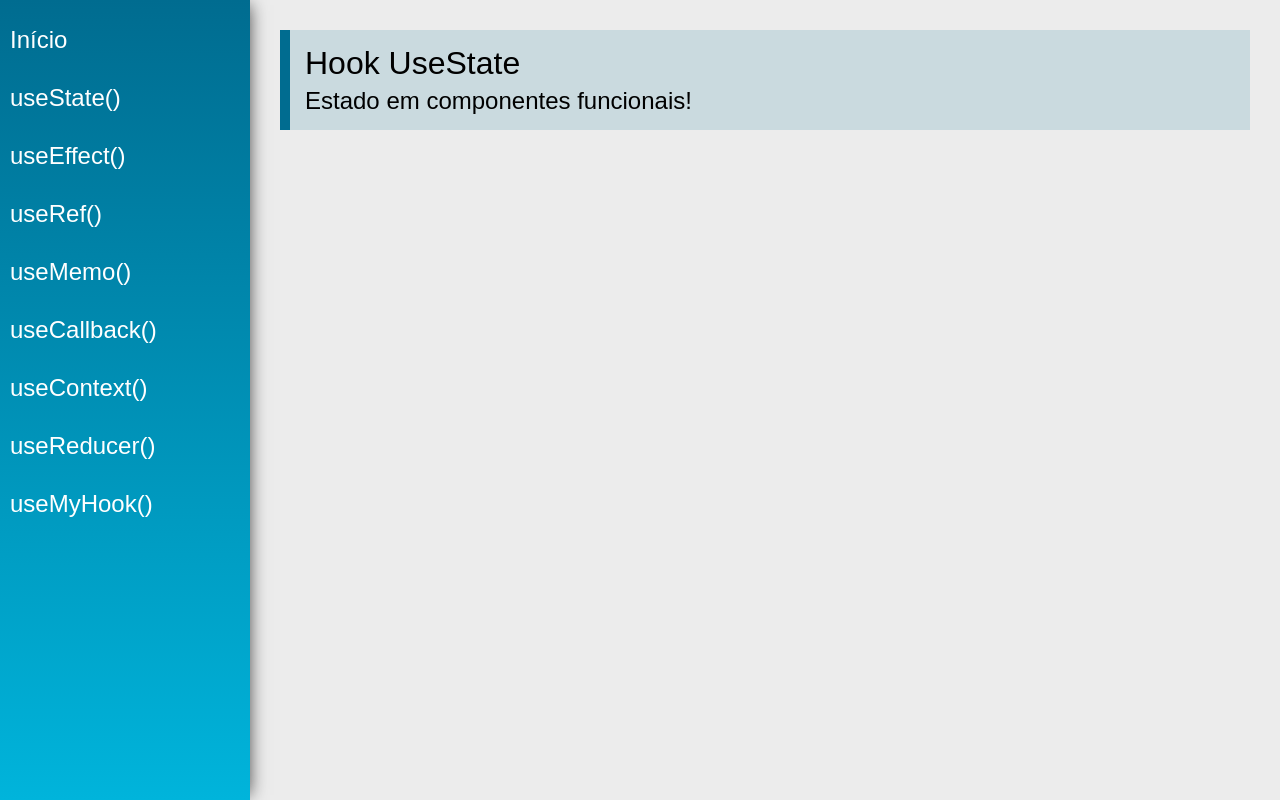
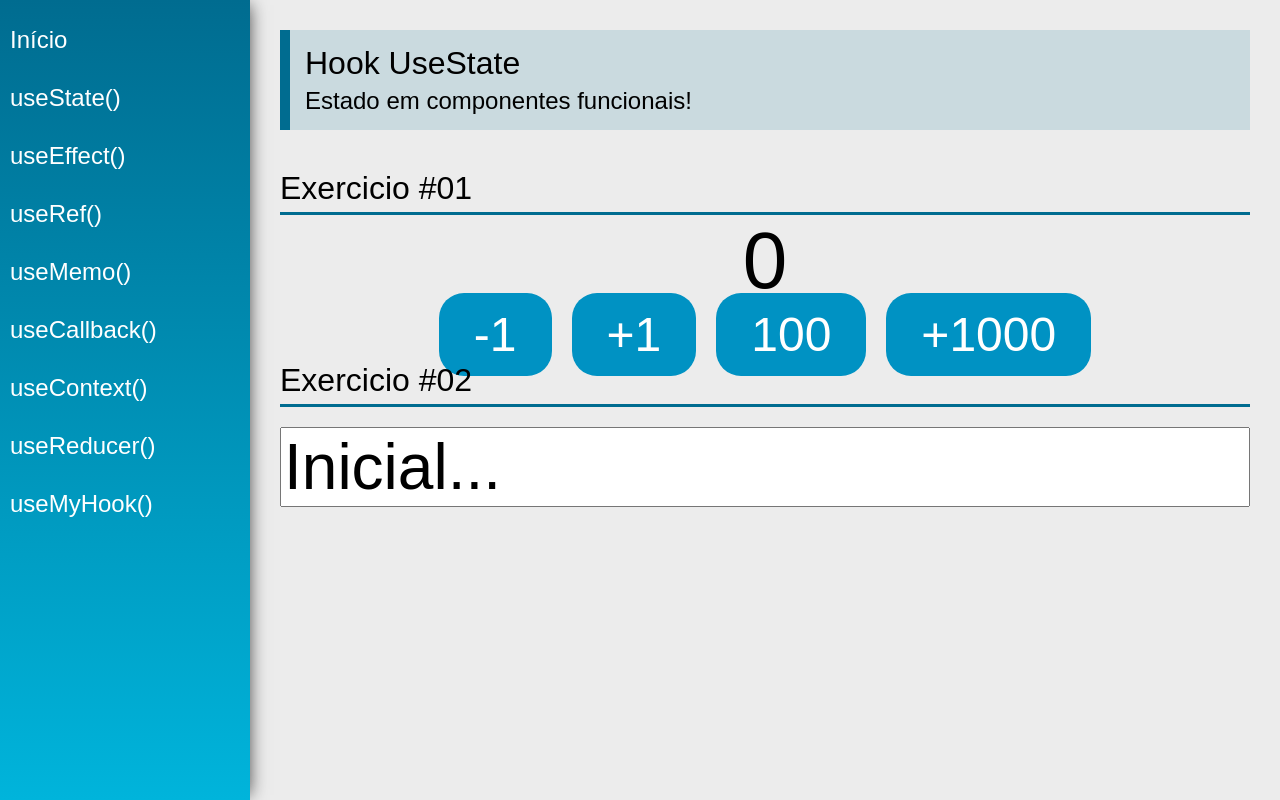
Before and after one commit to djavani/React-Hooks, a React (Create React App) app: page /useState in a window 1280 px wide. Built offline with nearby package versions, Linux system fonts and the light colour scheme.

Commit message:
UseEffect e UseState

```diff
--- a/src/views/examples/UseEffect.jsx
+++ b/src/views/examples/UseEffect.jsx
@@ -1,13 +1,61 @@
-import React from 'react'
+import React, { useState } from 'react'
+import { useEffect } from 'react'
 import PageTitle from '../../components/layout/PageTitle'
+import SectionTitle from './../../components/layout/SectionTitle';
+
+
+function calcFatorial(num) {
+    const n = parseInt(num)
+    if (n < 0) return -1
+    if (n === 0) return 1
+    return calcFatorial(n - 1) * n
+}
 
 const UseEffect = (props) => {
+
+    // Ex #01
+    const [number, setNumber] = useState(1)
+    const [fatorial, setFatorial] = useState(1)
+
+    useEffect(function () {
+        setFatorial(calcFatorial(number))
+    }, [number])
+
+
+    useEffect(function () {
+        document.title = fatorial > 10000000 ? 'Eita Doido!' : 'Tá de  Boa'
+    }, [fatorial])
+
+    // Ex #02
+    const [status, setStatus] = useState("Impar")
+
+    useEffect(function () {
+        setStatus(number % 2 === 0 ? "PAR" : "IMPAR")
+    }, [number])
+
     return (
         <div className="UseEffect">
             <PageTitle
                 title="Hook UseEffect"
-                subtitle="Permite executar efeitos colaterais em componentes funcionais!"
-            />
+                subtitle="Permite executar efeitos colaterais em componentes funcionais!" />
+
+            <SectionTitle title="Exercicio #1"/>
+            <div className="center">
+                <div>
+                    <span className="text">Fatorial:</span>
+                    <span className="text red">{fatorial === -1 ? 'Nao existe' : fatorial}</span>
+                </div>
+                <input type="number" className="input"
+                    value={number}
+                    onChange={e => setNumber(e.target.value)} />
+            </div>
+            <SectionTitle title="Exercicio #2" />
+            <div className="center">
+                <div>
+                   <span className="text">Status:</span>
+                   <span className="text red">{status}</span>
+                </div>
+            </div>
         </div>
     )
 }
--- a/src/views/examples/UseState.jsx
+++ b/src/views/examples/UseState.jsx
@@ -1,13 +1,33 @@
-import React from 'react'
+import React, { useState } from 'react'
 import PageTitle from '../../components/layout/PageTitle'
+import SectionTitle from './../../components/layout/SectionTitle';
 
 const UseState = (props) => {
+    const [count, setCount] = useState(0)
+    const [name, setName] = useState("Inicial...")
     return (
         <div className="UseState">
             <PageTitle
                 title="Hook UseState"
-                subtitle="Estado em componentes funcionais!"
-            />
+                subtitle="Estado em componentes funcionais!" />
+
+            <SectionTitle title="Exercicio #01" />
+            <div className="center">
+                <span className="text">{count}</span>
+                <div>
+                    <buton className="btn"
+                    onClick={() => setCount(count -1)}>-1</buton>
+                    <buton className="btn"
+                    onClick={() => setCount(count +1)}>+1</buton>
+                    <buton className="btn"
+                    onClick={() => setCount(100)}>100</buton>
+                    <buton className="btn"
+                    onClick={() => setCount(atual => atual + 1000)}>+1000</buton>
+                </div>
+            </div>
+            <SectionTitle title="Exercicio #02" />
+            <input type="text" className="input"
+            value={name} onChange={e => setName(e.target.value)}/>
         </div>
     )
 }
```
